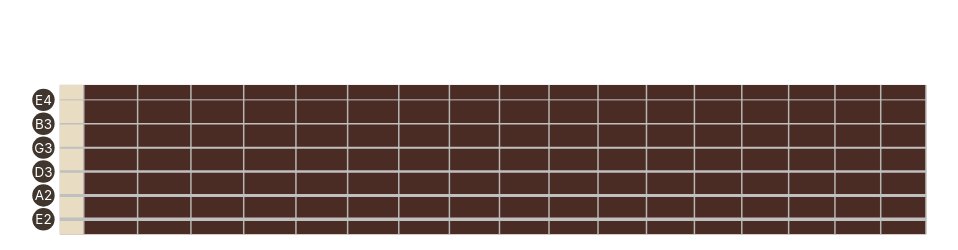
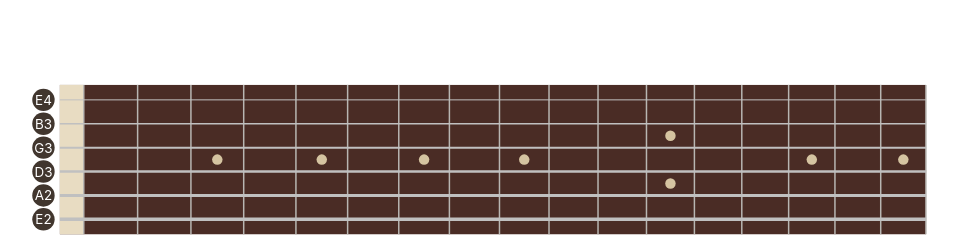
Before and after one commit to SmoAhl/fretbo-AI-rd, a Next.js app: page / in a window 1280 px wide. Shown: the part 547-797 px from the top of the page, without its empty margins (147-1105 px from the left). Built offline with nearby package versions, Linux system fonts and the light colour scheme.

Commit message:
feat(ui): add fret markers

```diff
--- a/app/page.tsx
+++ b/app/page.tsx
@@ -13,6 +13,16 @@ const fretBoundaries = calculateFretWireBoundaries(
   FRET_COUNT,
   FINAL_FRET_WIDTH_RATIO,
 );
+const landmarkFrets = [3, 5, 7, 9, 12, 15, 17] as const;
+const landmarkPositions = landmarkFrets.reduce<{ fret: number; x: number; y: number }[]>((positions, fret) => {
+  const left = fretBoundaries[fret - 1]!;
+  const right = fretBoundaries[fret]!;
+  const center = (left + right) / 2;
+
+  positions.push({ fret, x: center, y: fret === 12 ? 88 : 120 });
+  if (fret === 12) positions.push({ fret, x: center, y: 152 });
+  return positions;
+}, []);
 
 const strings: readonly FretboardString[] = [
   { id: 1, position: 1, openPitch: 52 }, // E4
@@ -34,12 +44,16 @@ function Fretboard({ portrait = false }: { portrait?: boolean }) {
           <line key={index} data-fret-wire={index}
             x1={x} x2={x} y1="20" y2="220" stroke="#B8B6B2" strokeWidth="1.5" vectorEffect="non-scaling-stroke" />
         ))}
+        {landmarkPositions.map(({ fret, x, y }, index) => (
+          <circle key={`${fret}-${index}`} data-landmark-fret={fret}
+            cx={x} cy={y} r="7" fill="#D5C4A1" />
+        ))}
         {strings.map(({ id, position, openPitch }) => {
           const y = 40 + (position - 1) * 32;
           const strokeWidth = 1 + (position - 1) * 0.5;
           return (
             <g key={id}>
-              <circle cx="-2" cy={y} r="15" fill="#41362E" />
+              <circle data-open-string-label cx="-2" cy={y} r="15" fill="#41362E" />
               <text x="-2" y={y} textAnchor="middle" dominantBaseline="central" fontSize="18" fill="white">
                 {formatRegisteredNote(noteFromRegisteredPitch(openPitch, "sharps"))}
               </text>
--- a/plans/interactive-fretboard.md
+++ b/plans/interactive-fretboard.md
@@ -16,7 +16,8 @@ A guitarist will be able to inspect the sound at any location on a six-string ne
 - [x] 2026-11-24T09:51Z — Developer approved the bottom-centered placement. Added six silver strings using physical positions 1–6.
 - [x] Developer approved the six strings and their thickness progression.
 - [x] Developer approved the ivory nut at x=20–52. Added six tuning labels derived from the configured registered pitches.
-- [ ] Milestone 1 — IN PROGRESS. Review fret spacing, wire visibility and the portrait phone view. Tuning labels are accepted for now.
+- [x] Developer accepted fret wires and tuning labels. UI v1 phone review uses landscape orientation.
+- [ ] Milestone 1 — IN PROGRESS. Landmark dots await developer review.
 - [ ] Milestone 2 — NOT STARTED. Implement free selection and inspection; complete the interaction review with the developer.
 
 ## Surprises & Discoveries
@@ -44,6 +45,8 @@ Deferred follow-up - Label octave number toggle belongs to the later label-prefe
 2026-11-23, project owner: Use one keyboard tab stop and retain each selection's physical identity. This makes 108 locations navigable and allows independent selections on the same string or at the same sounding pitch.
 
 ## Outcomes & Retrospective
+
+2026-11-25 — Added warm landmark dots at frets 3, 5, 7, 9, 12, 15 and 17, centered from the shared fret boundaries. Single dots sit at the midpoint of strings 3 and 4. At fret 12, the pair sits on strings 2 and 5 per developer direction. Dots use r=7 SVG units, leaving visible clearance from the middle strings. The open-string and landmark circles now have distinct data attributes so tests and future code can select each purpose explicitly. Inspected desktop 1280 × 800 and landscape phone 844 × 390 screenshots. `npm run test:e2e -- e2e/home.spec.ts` passed all 4 tests in 20.2 seconds, `npm run typecheck` passed, and `git diff --check` passed. Screenshots are .local/neck-review/landmarks-final-1280.png and landmarks-final-844.png. Visual review is pending.
 
 2026-11-25 — Rotated tuning text with the portrait fretboard and inspected the 390 × 844 screenshot. All 3 home browser tests passed in 20.3 seconds, including text orientation; typecheck passed. UI v1 landscape phone use is documented in the roadmap.
 
```
Also changed, not shown: 1 other file (tests, documents, lock files or other folders).
